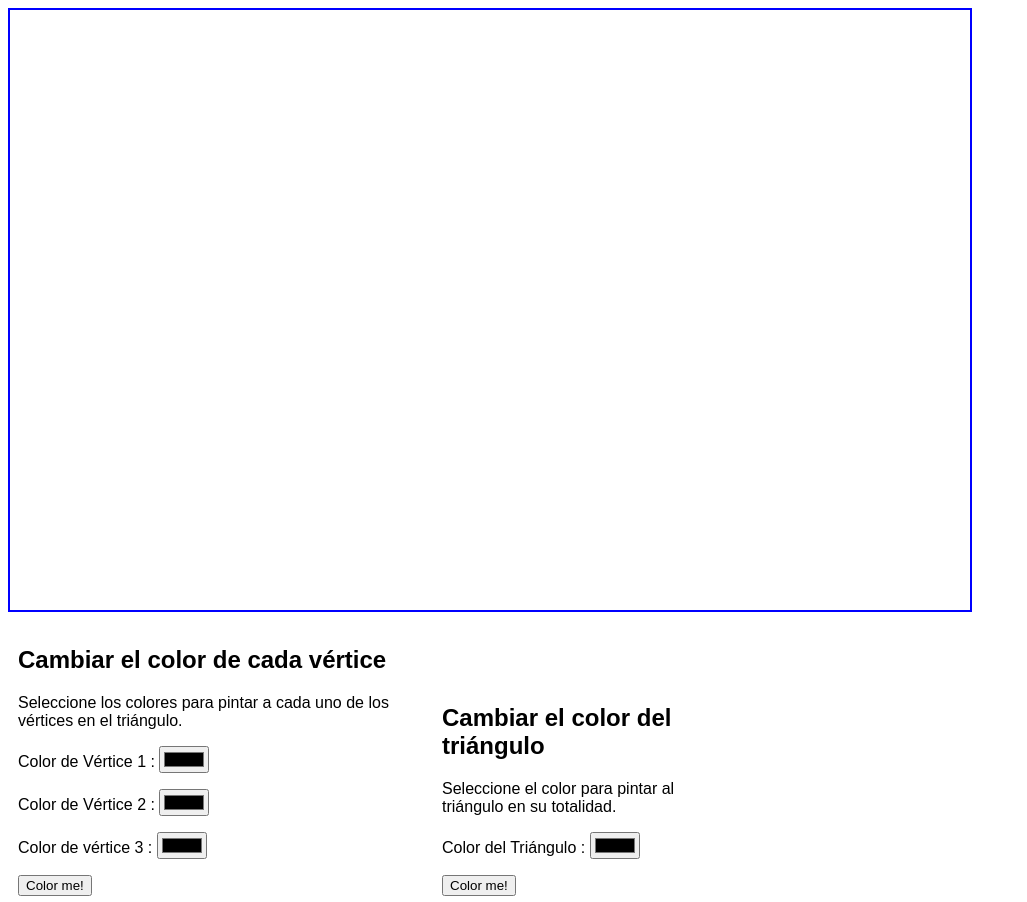
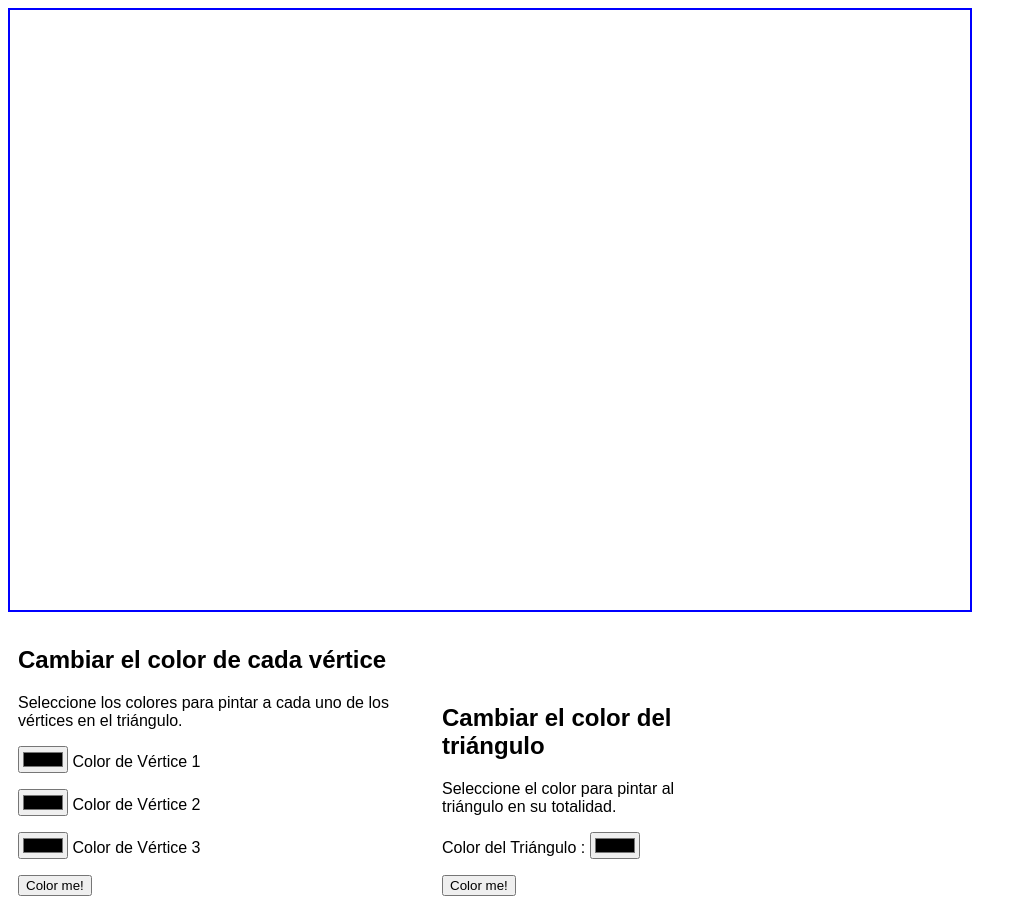
Before and after one commit to ncgo/GraficasComputacionales, a plain HTML site: page Tareas/Tarea 2/index.html in a window 1280 px wide. Shown: the whole page, without its empty margins (0-1027 px from the left). Drawn offline with Linux system fonts and the light colour scheme; a script that the page names is missing.

Commit message:
Update index.html

```diff
--- a/Tareas/Tarea 2/index.html
+++ b/Tareas/Tarea 2/index.html
@@ -16,9 +16,9 @@
 		<div class="Choosing" style="width: 400px">
 			<h2>Cambiar el color de cada vértice</h2>
 			<p>Seleccione los colores para pintar a cada uno de los vértices en el triángulo.</p>
-			<p>Color de Vértice 1 : <input id="vertex1" name="vertex1Color" type="color"></p>
-			<p>Color de Vértice 2 : <input id="vertex2" name="vertex2Color" type="color"></p>
-			<p>Color de vértice 3 : <input id="vertex3" name="vertex3Color" type = "color"></p>
+			<p><input id="vertex1" name="vertex1Color" type="color">    Color de Vértice 1</p>
+			<p><input id="vertex2" name="vertex2Color" type="color">    Color de Vértice 2</p>
+			<p><input id="vertex3" name="vertex3Color" type="color">    Color de Vértice 3</p>
 			<button class="button" type="button" onclick="vertexPressed()">Color me!</button>
 		</div>
 		<div class="Choosing">
```
